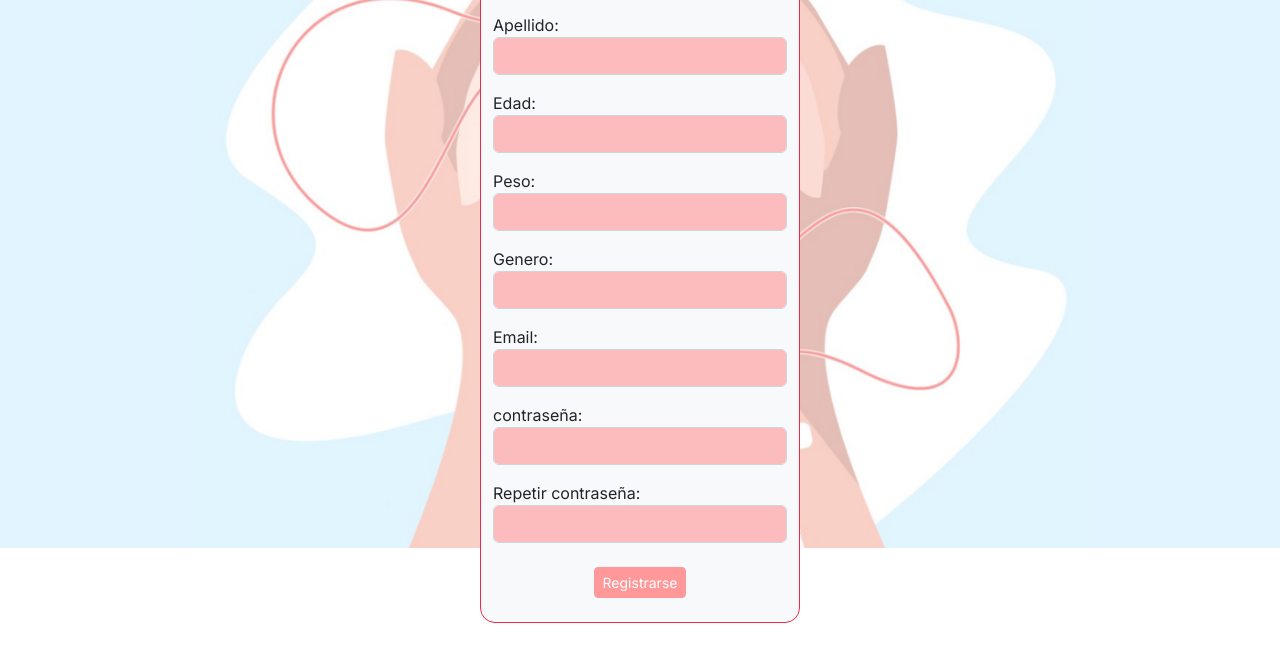
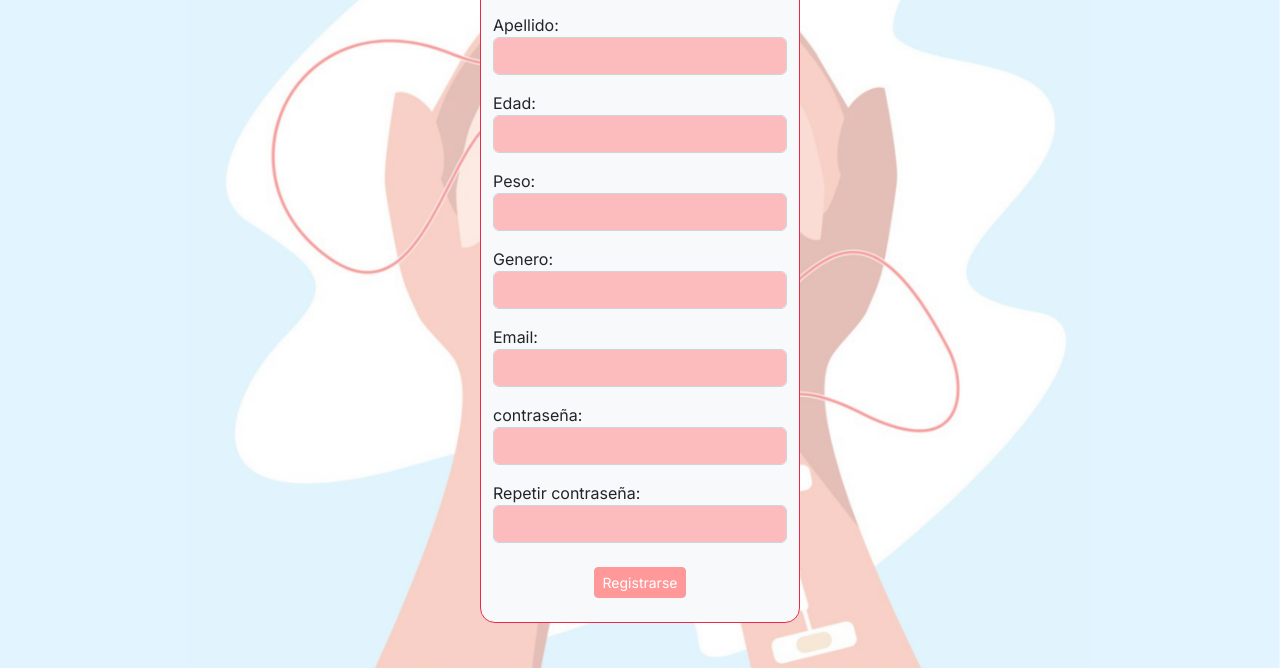
Before and after one commit to luccar31/visualizacion-tp-final, a plain HTML site: page registro.html in a window 1280 px wide. Shown: the part 252-920 px from the top of the page. Drawn offline with nearby package versions, Linux system fonts and the light colour scheme.

Commit message:
Fondo arreglado

```diff
--- a/css/main.css
+++ b/css/main.css
@@ -13,18 +13,9 @@ a{
   text-decoration: none;
 }
 
-.background:before{
-    content: '';
-    display: block;
-    position: absolute;
-    left: 0;
-    top: 0;
-    width: 100%;
-    height: 100%;
-    z-index: -1;
-    opacity: 0.4;
-    background-image: url('../img/fondo.png');
-    background-repeat: no-repeat;
-    background-position: 50% 0;
-    background-size: cover;
+.background{
+  background-image: url('../img/fondo-transparente.png');
+  background-repeat: no-repeat;
+  background-position: center;
+  background-size: cover;
 }
--- a/registro.html
+++ b/registro.html
@@ -16,7 +16,7 @@
     <title>Hemocentro - Registro de usuario</title>
 </head>
 
-<body class="bg-opacity-25 min-vh-100 d-flex flex-column">
+<body class="min-vh-100 d-flex flex-column">
     <header>
         <!-- Inicio del menu -->
         <nav class="navbar navbar-expand-md  bg-white">
```
Also changed, not shown: graficos.html (+1 -1 lines), img/fondo-transparente.png (added), img/fondo.jpg (deleted).
